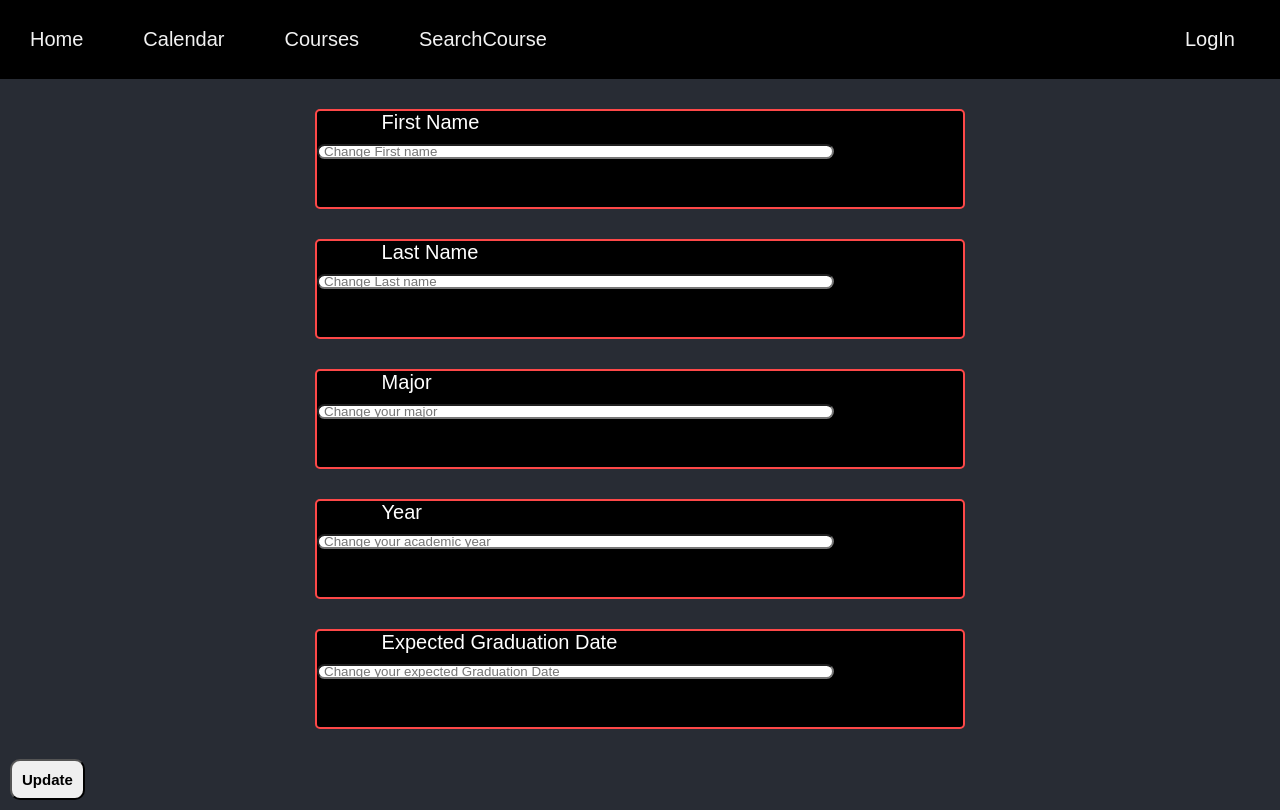
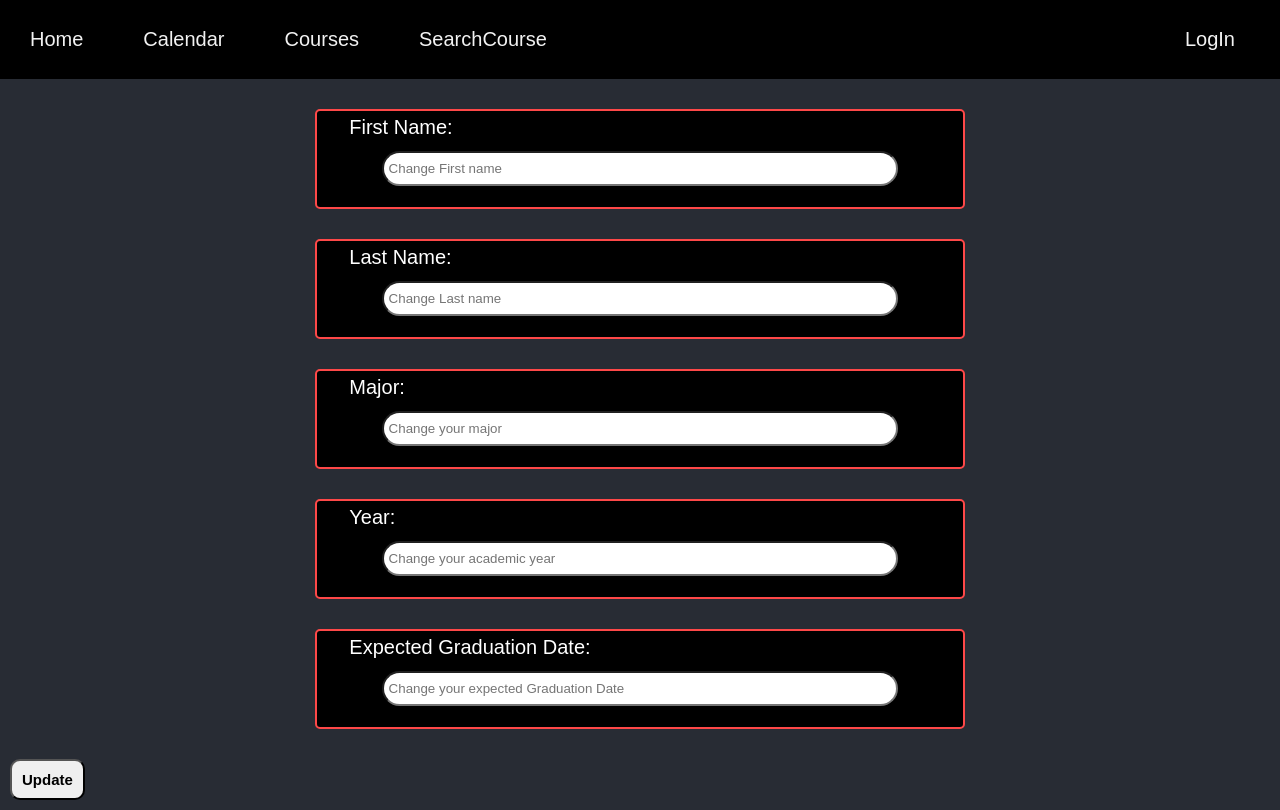
Before and after one commit to Spring2022-CSCI152/Team6, a React (Create React App) app: page /editProfile in a window 1280 px wide. Built offline with nearby package versions, Linux system fonts and the light colour scheme; no server answers.

Commit message:
Changes to CSS

```diff
--- a/src/CSS/profile.css
+++ b/src/CSS/profile.css
@@ -26,7 +26,7 @@
 
 .label{
     width: 100%;
-    height: 50px;
+    height: 40px;
     display: block;
     text-align: left;
     margin-left: 5%;
@@ -36,13 +36,24 @@
 }
 
 
+.form-control{
+	margin-bottom: 20px;
+	/*padding: 5px;*/
+	height: 35px;
+	left: 10%;
+	width: 80%;
+	border-radius: 20px;
+	margin-left: 10%;
+
+}
+
 .input{
 	margin-bottom: 20px;
-	padding: 5px;
-	height: 20px;
+	/*padding: 5px;*/
+	height: 35px;
 	left: 10%;
 	width: 80%;
-	border-radius: 30px;
+	border-radius: 20px;
 	/*margin-left: 10%;*/
 
 
--- a/src/pages/editProfile.js
+++ b/src/pages/editProfile.js
@@ -78,8 +78,8 @@ function EditProfile() {
                     <Col>
                         <Form>
                             <Form.Group as={Row} className="mb-3" controlId="formPlaintextEmail">
-                                <Form.Label column sm="2">
-                                    First Name
+                                <Form.Label className = "label" column sm="2">
+                                    First Name:
                                 </Form.Label>
                                 <Col sm="10">
                                     <input
@@ -93,10 +93,10 @@ function EditProfile() {
                             </Form.Group>
 
                             <Form.Group as={Row} className="mb-3" controlId="formPlaintextEmail">
-                                <Form.Label column sm="2">
-                                    Last Name
+                                <Form.Label className = "label" column sm="2">
+                                    Last Name:
                                 </Form.Label>
-                                <Col sm="10">
+                                <Col  sm="10">
                                     <input
                                         type="text"
                                         className="form-control"
@@ -124,8 +124,8 @@ function EditProfile() {
                             </Form.Group> */}
 
                             <Form.Group as={Row} className="mb-3" controlId="formPlaintextProfileBio">
-                                <Form.Label column sm="2">
-                                    Major
+                                <Form.Label className = "label" column sm="2">
+                                    Major:
                                 </Form.Label>
                                 <Col sm="10">
                                     <input
@@ -141,8 +141,8 @@ function EditProfile() {
 
 
                             <Form.Group as={Row} className="mb-3" controlId="formPlaintextEmail">
-                                <Form.Label column sm="3">
-                                    Year
+                                <Form.Label className = "label" column sm="3">
+                                    Year:
                                 </Form.Label>
                                 <Col sm="9">
                                     <input
@@ -157,8 +157,8 @@ function EditProfile() {
                             </Form.Group>
 
                             <Form.Group as={Row} className="mb-3" controlId="formPlaintextEmail">
-                                <Form.Label column sm="3">
-                                    Expected Graduation Date
+                                <Form.Label className = "label" column sm="3">
+                                    Expected Graduation Date:
                                 </Form.Label>
                                 <Col sm="9">
                                     <input
```
